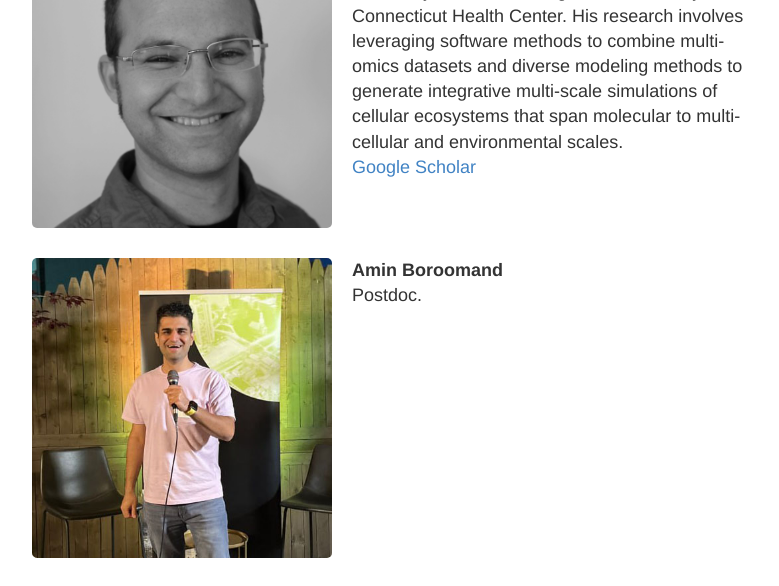
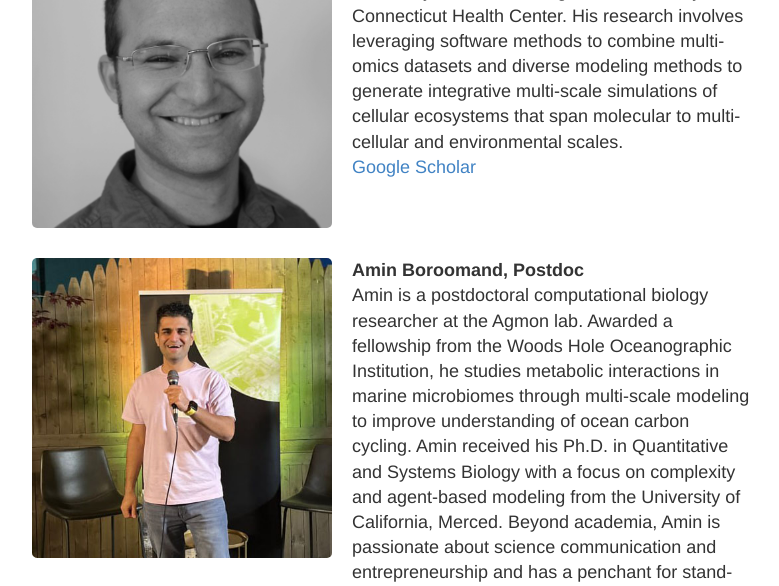
Before and after one commit to eagmon/eagmon.github.io, a Jekyll site: the page built from people.md, in a window 1280 px wide and 1400 px high, scrolled down 342 px. Shown: the top 586 px of the window, without its empty margins (248-1027 px from the left). Built offline with Jekyll 4.4.1, drawn with Linux system fonts in a browser that asks for light colours; some of the changed text lies outside the part shown; grey boxes are pictures that could not be loaded.

Commit message:
update text

```diff
--- a/people.md
+++ b/people.md
@@ -16,32 +16,34 @@
 <div class="person">
     <img src="https://raw.githubusercontent.com/eagmon/eagmon.github.io/master/images/amin.jpg" alt="Amin Boroomand" class="people-image" />
     <div class="person-info">
-        <strong>Amin Boroomand</strong><br/>
-        Postdoc.
+        <strong>Amin Boroomand, Postdoc</strong><br/>
+        Amin is a postdoctoral computational biology researcher at the Agmon lab. Awarded a fellowship from the Woods Hole Oceanographic Institution, he studies metabolic interactions in marine microbiomes through multi-scale modeling to improve understanding of ocean carbon cycling. Amin received his Ph.D. in Quantitative and Systems Biology with a focus on complexity and agent-based modeling from the University of California, Merced. Beyond academia, Amin is passionate about science communication and entrepreneurship and has a penchant for stand-up comedy.
+        <br/>
+        <a href="https://www.linkedin.com/in/amin-boroomand/" target="_blank">Linkedin</a>
     </div>
 </div>
 
 <div class="person">
     <img src="/path/to/edwin-photo.jpg" alt="Edwin Appiah" class="people-image" />
     <div class="person-info">
-        <strong>Edwin Appiah</strong><br/>
-        Graduate Student.
+        <strong>Edwin Appiah, PhD Student (Biomedical Sciences)</strong><br/>
+        About Edwin.
     </div>
 </div>
 
 <div class="person">
     <img src="/path/to/jayde-photo.jpg" alt="Jayde Schlesener" class="people-image" />
     <div class="person-info">
-        <strong>Jayde Schlesener</strong><br/>
-        Bridge-to-PhD student.
+        <strong>Jayde Schlesener, Bridge-to-PhD student</strong><br/>
+        About Jayde.
     </div>
 </div>
 
 <div class="person">
     <img src="/path/to/isha-photo.jpg" alt="Isha Mendiratta" class="people-image" />
     <div class="person-info">
-        <strong>Isha Mendiratta</strong><br/>
-        Undergraduate at UConn Storrs.
+        <strong>Isha Mendiratta, Undergraduate researcher</strong><br/>
+        Isha is an undergraduate at UConn Storrs.
     </div>
 </div>
 
```
Also changed, not shown: other parts of people.md (+1 -1 lines).
